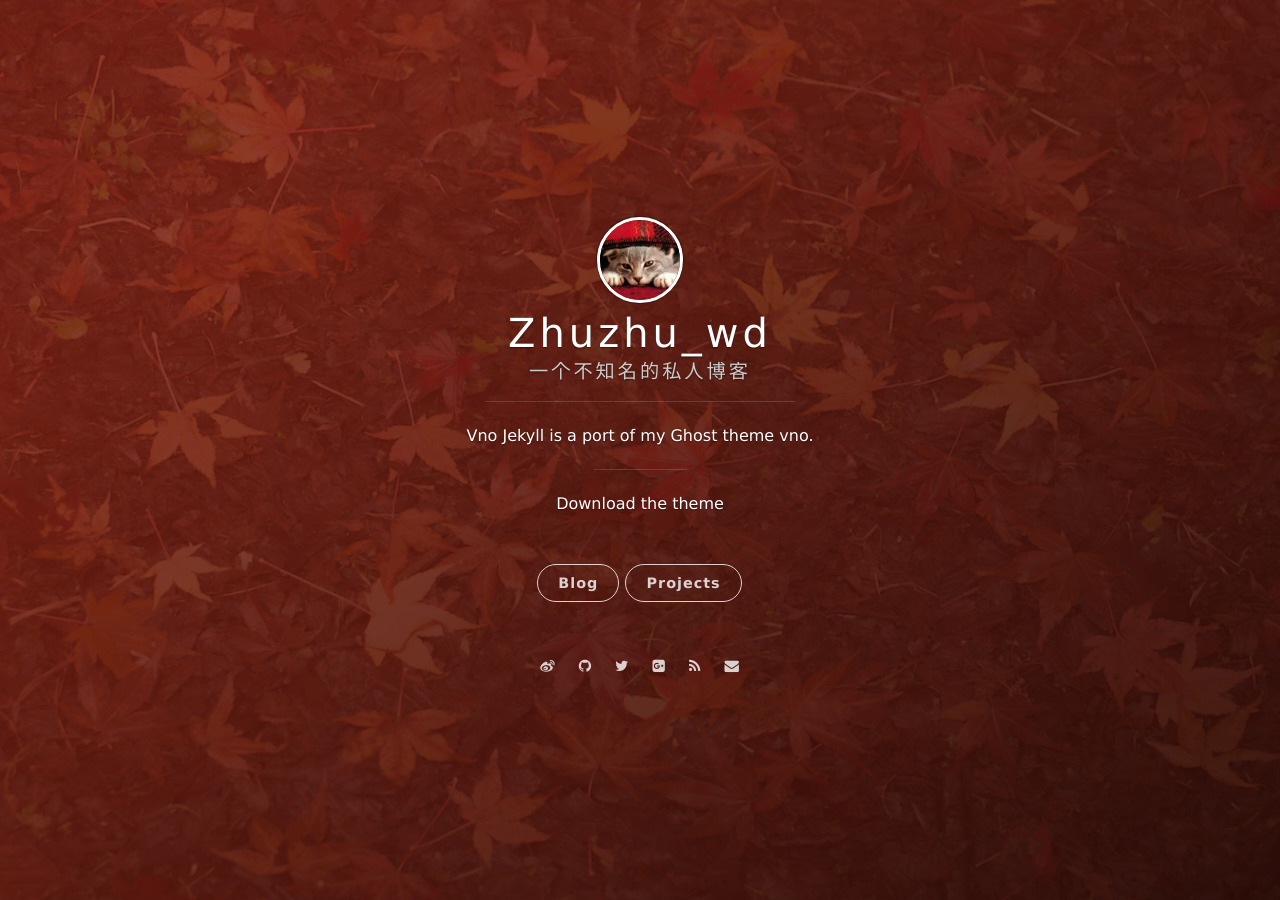
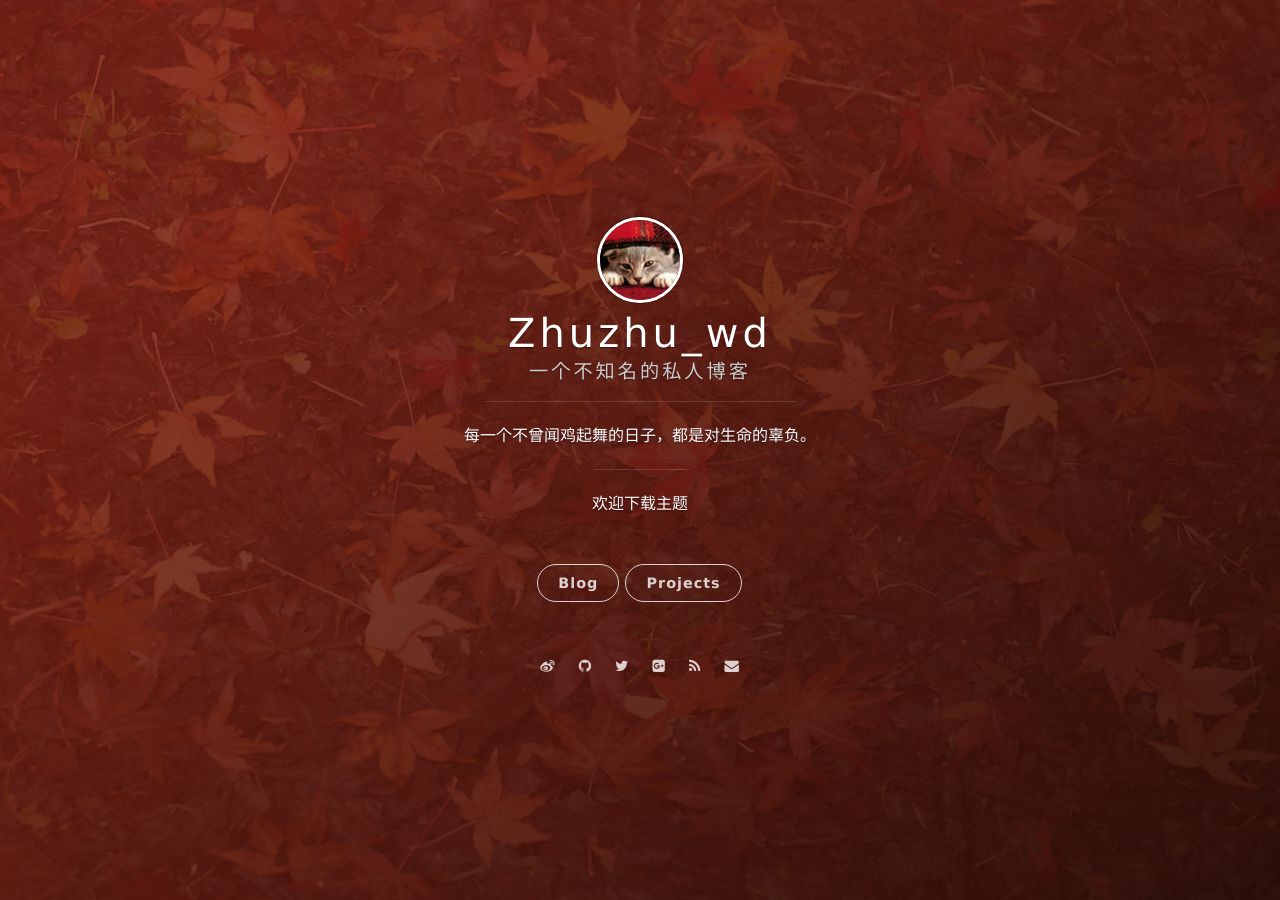
Before and after one commit to zhuzhu1fanfan/zhuzhu1fanfan.github.io, a Jekyll site: the page built from index.html, in a window 1280 px wide. Built offline with Jekyll 4.4.1, drawn with Linux system fonts in a browser that asks for light colours; nearby versions of some CDN libraries; the list of posts is cut into pages by our own code.

Commit message:
Update _config.yml

```diff
--- a/_config.yml
+++ b/_config.yml
@@ -1,8 +1,8 @@
 # Basic
 title: Zhuzhu_wd
 subtitle: 一个不知名的私人博客
-welcome_message: <a href="https://github.com/onevcat/vno-jekyll" target="_blank">Download the theme</a>
-description: Vno Jekyll is a port of my Ghost theme vno.
+welcome_message: <a href="https://github.com/onevcat/vno-jekyll" target="_blank">欢迎下载主题</a>
+description:  每一个不曾闻鸡起舞的日子，都是对生命的辜负。
 creator: <a href="http://onev.cat">@onevcat</a>
 
 url: "http://vno.onevcat.com"
@@ -41,7 +41,7 @@ social:
     github: onevcat
     twitter: onevcat
     gplus: 107108267983477358170
-    mail: onev@onevcat.com
+    mail: 1499272362@qq.com
 
 # Google Analytics
 ga:
```
